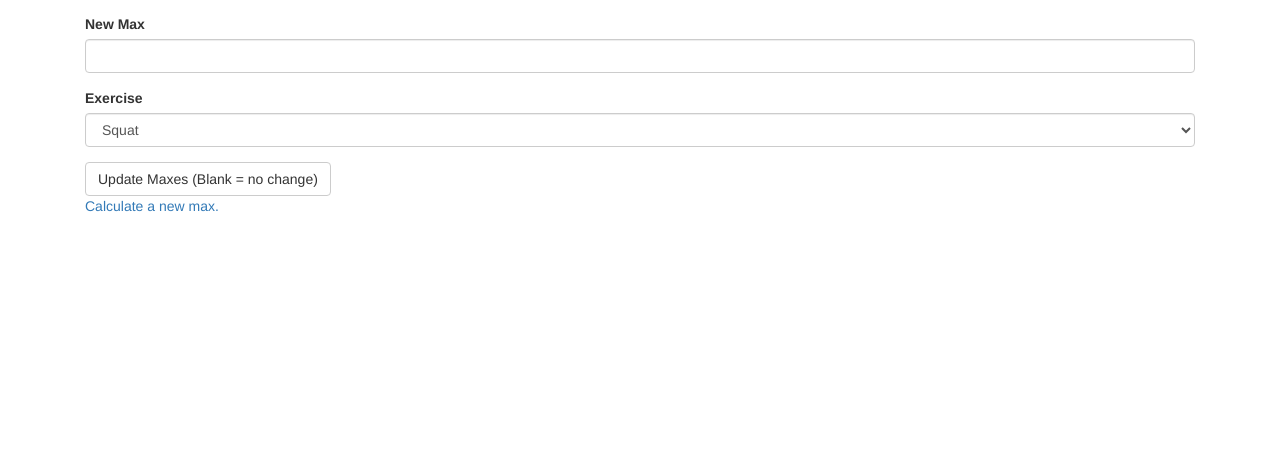
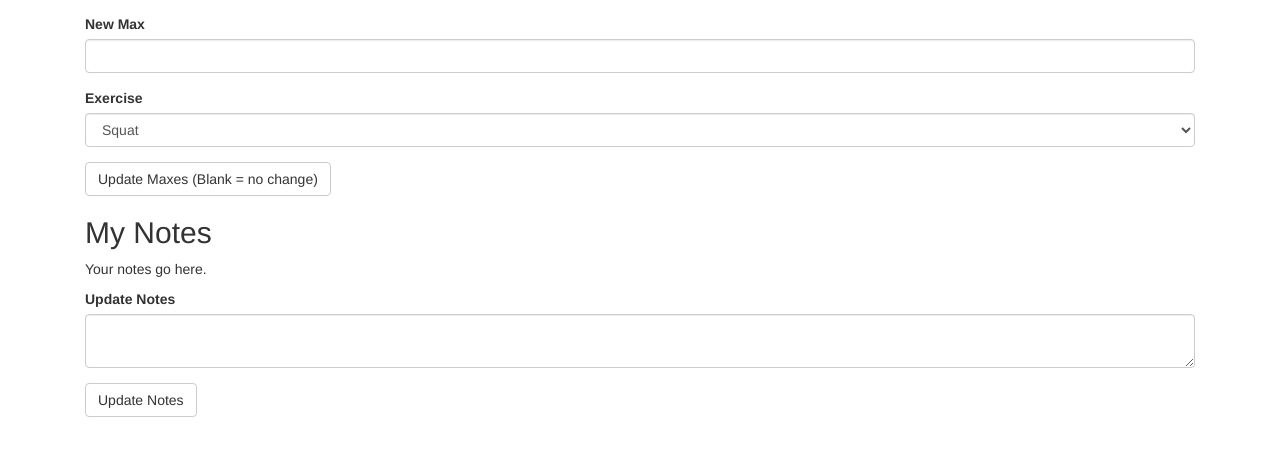
Before and after one commit to ObiBaratt/Workout-v1, a Flask app: page /my_page in a window 1280 px wide. Shown: the part 271-727 px from the top of the page. Run offline with Flask 2, Linux system fonts and the light colour scheme; the visitor is signed in with stand-in values (Sample User, id 1); data comes from the database, SQL or seed files in the repository; some libraries are stand-ins or nearby versions.

Commit message:
Add user notepad feature to /my_page.

```diff
--- a/app.py
+++ b/app.py
@@ -3,10 +3,11 @@ from flask import Flask, render_template, request, flash, redirect, url_for
 from flask_sqlalchemy import SQLAlchemy
 from werkzeug.security import generate_password_hash, check_password_hash
 from flask_login import UserMixin, login_user, LoginManager, login_required, current_user, logout_user
-
+from flask_ckeditor import CKEditor
 from flask_bootstrap import Bootstrap
 import os
 
+from inputcleaner import strip_invalid_html
 from calc1rm import Calc1rm
 from workouts import *
 from forms import *
@@ -15,9 +16,10 @@ from forms import *
 # APP SETUP
 app = Flask(__name__)
 app.config['SECRET_KEY'] = os.environ['flask_key']
-app.config['SQLALCHEMY_DATABASE_URI'] = os.environ.get('PG_DB_URL', 'sqlite:///users.db')
+app.config['SQLALCHEMY_DATABASE_URI'] = os.environ.get('PG_DB_URL', 'sqlite:///users3.db')
 app.config['SQLALCHEMY_TRACK_MODIFICATIONS'] = False
 Bootstrap(app)
+ckeditor = CKEditor(app)
 login_manager = LoginManager()
 login_manager.init_app(app)
 db = SQLAlchemy(app)
@@ -33,6 +35,7 @@ class User(UserMixin, db.Model):
     deadlift_max = db.Column(db.Integer, nullable=True)
     bench_max = db.Column(db.Integer, nullable=True)
     overhead_max = db.Column(db.Integer, nullable=True)
+    notes = db.Column(db.String(5000), default='Your notes go here.')
 
 
 db.create_all()
@@ -98,7 +101,7 @@ def register():
         db.session.commit()
         login_user(new_user)
         flash('You were successfully logged in')
-        return redirect(url_for("blog"))
+        return redirect(url_for("my_page"))
     return render_template("register.html", form=form)
 
 
@@ -119,7 +122,7 @@ def login():
             # All good
             login_user(user)
             flash('You were successfully logged in', "success")
-            return redirect(url_for('home'))
+            return redirect(url_for('my_page'))
     return render_template('login.html', form=form)
 
 
@@ -127,6 +130,14 @@ def login():
 @login_required
 def my_page():
     max_form = MaxForm()
+    notes = NoteForm()
+    if notes.validate_on_submit():
+        print(notes.data, 'data')
+        # print(notes.data.notes, 'note')
+        current_user.notes = notes.data['notes']
+        flash(f'Noted!')
+        db.session.commit()
+        return redirect((url_for('my_page')))
     if max_form.validate_on_submit():
         if max_form.exercise.data == 'squat':
             current_user.squat_max = max_form.new_max.data
@@ -142,7 +153,7 @@ def my_page():
             flash(f'Overhead max updated!')
         db.session.commit()
         return redirect((url_for('my_page')))
-    return render_template('my_page.html', max_form=max_form)
+    return render_template('my_page.html', max_form=max_form, notes=notes)
 
 
 @app.route('/logout')
--- a/forms.py
+++ b/forms.py
@@ -1,6 +1,7 @@
 from flask_wtf import FlaskForm
 from wtforms import IntegerField, SubmitField, SelectField, StringField, PasswordField
 from wtforms.validators import DataRequired, Optional
+from flask_ckeditor import CKEditor, CKEditorField
 
 
 class InputForm(FlaskForm):
@@ -40,3 +41,8 @@ class LoginForm(FlaskForm):
     email = StringField("Email", validators=[DataRequired()])
     password = PasswordField("Password", validators=[DataRequired()])
     submit = SubmitField("Login")
+
+
+class NoteForm(FlaskForm):
+    notes = CKEditorField("Update Notes", validators=[DataRequired()])
+    submit = SubmitField("Update Notes")
--- a/templates/my_page.html
+++ b/templates/my_page.html
@@ -19,7 +19,10 @@
             </tr>
         </table>
         <div>{{ wtf.quick_form(max_form) }}</div>
-        <a href="{{ url_for('one_rm') }}">Calculate a new max.</a>
+{#        <a href="{{ url_for('one_rm') }}">Calculate a new max.</a>#}
+        <h2>My Notes</h2>
+        <p>{{ current_user.notes|safe }}</p>
+    {{ wtf.quick_form(notes) }}
     </div>
 
 {% endblock %}
```
